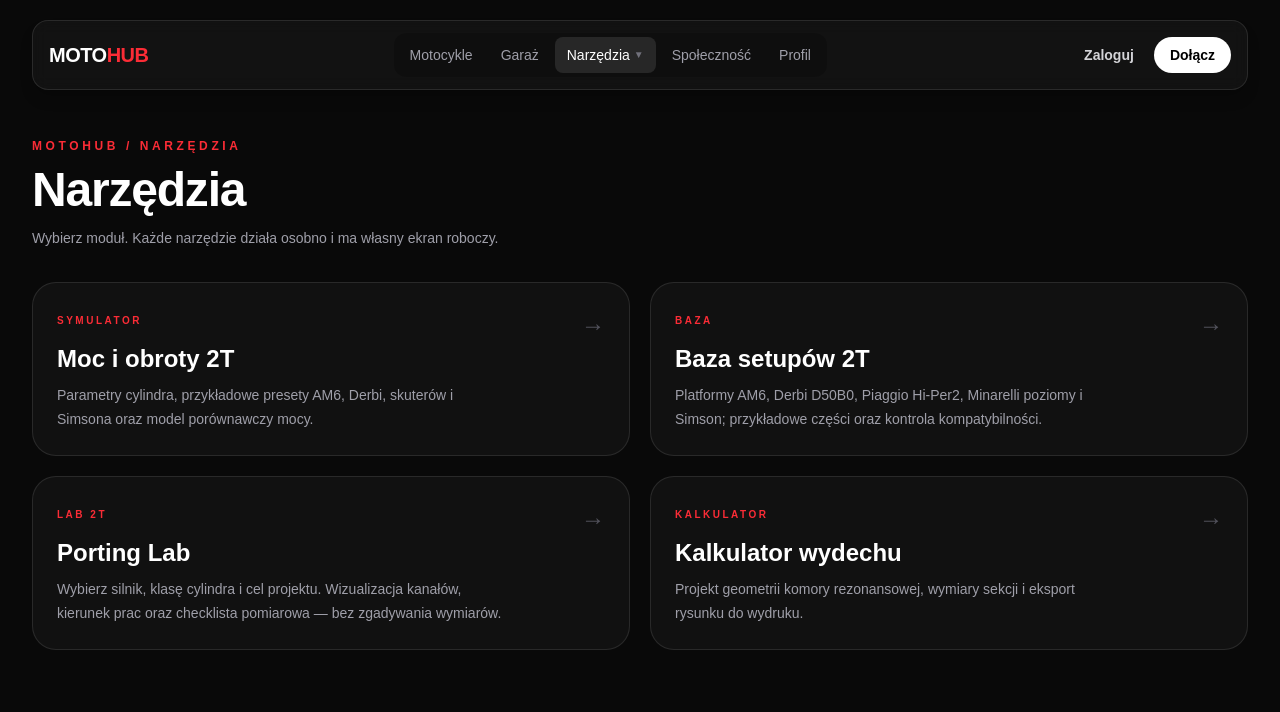
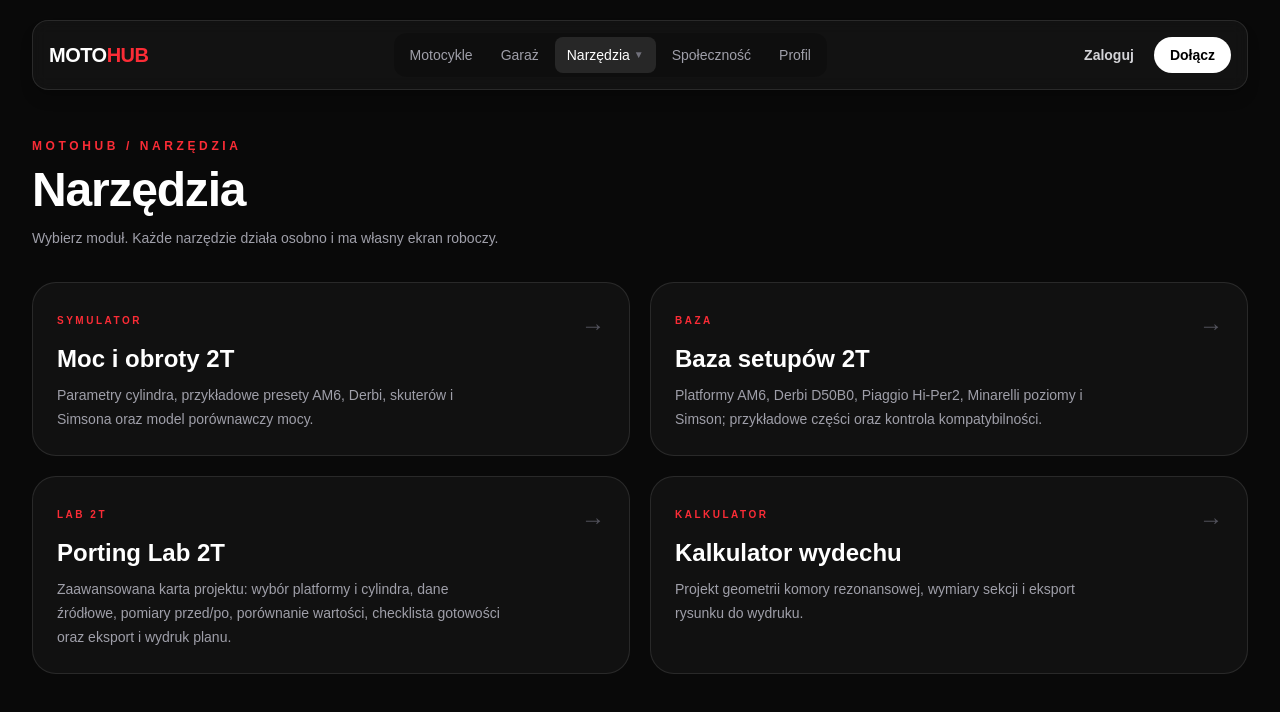
Before and after one commit to maker599/Motohub, a Next.js app: page /narzedzia in a window 1280 px wide. Shown: the top 712 px of the page. Built offline with nearby package versions, Linux system fonts and the light colour scheme; no server answers.

Commit message:
Promote advanced Porting Lab in tools index

```diff
--- a/app/narzedzia/page.tsx
+++ b/app/narzedzia/page.tsx
@@ -4,7 +4,7 @@ import SiteNav from "../SiteNav";
 const modules = [
   { href: "/narzedzia/tuning-2t", tag: "SYMULATOR", title: "Moc i obroty 2T", desc: "Parametry cylindra, przykładowe presety AM6, Derbi, skuterów i Simsona oraz model porównawczy mocy." },
   { href: "/narzedzia/setupy-2t", tag: "BAZA", title: "Baza setupów 2T", desc: "Platformy AM6, Derbi D50B0, Piaggio Hi-Per2, Minarelli poziomy i Simson; przykładowe części oraz kontrola kompatybilności." },
-  { href: "/narzedzia/porting-lab", tag: "LAB 2T", title: "Porting Lab", desc: "Wybierz silnik, klasę cylindra i cel projektu. Wizualizacja kanałów, kierunek prac oraz checklista pomiarowa — bez zgadywania wymiarów." },
+  { href: "/narzedzia/porting-lab", tag: "LAB 2T", title: "Porting Lab 2T", desc: "Zaawansowana karta projektu: wybór platformy i cylindra, dane źródłowe, pomiary przed/po, porównanie wartości, checklista gotowości oraz eksport i wydruk planu." },
   { href: "/narzedzia/kalkulator", tag: "KALKULATOR", title: "Kalkulator wydechu", desc: "Projekt geometrii komory rezonansowej, wymiary sekcji i eksport rysunku do wydruku." },
 ];
 
```
